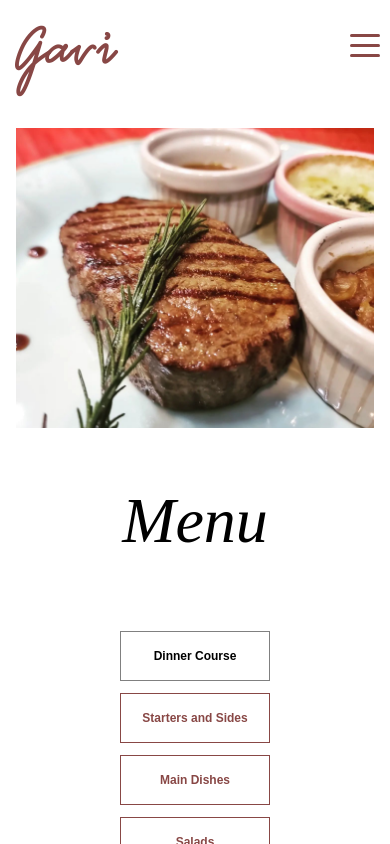
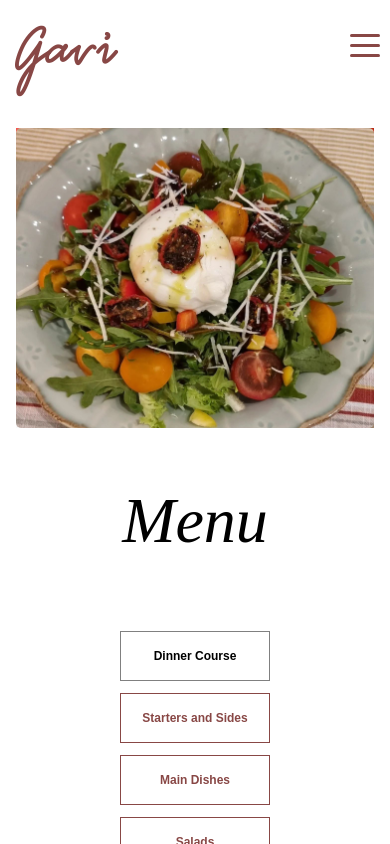
Before and after one commit to Matthiaswf/Gavi-Wine-Restaurant, a Vue app: page /menu in a window 390 px wide. Built offline with nearby package versions, Linux system fonts and the light colour scheme; a web font is replaced by a local one.

Commit message:
Mobile MenuGallery implemented

```diff
--- /dev/null
+++ b/src/components/MenuGallery.vue
@@ -0,0 +1,101 @@
+<template>
+  <Swiper
+    :modules="modules"
+    :slides-per-view="1"
+    :space-between="50"
+    @swiper="onSwiper"
+    @slideChange="onSlideChange"
+    class="swiper"
+    :allow-touch-move="false"
+    :autoplay="{ delay: 2000, disableOnInteraction: false }"
+    :effect="'fade'"
+    :speed="2000"
+  >
+    <SwiperSlide><div class="swiper-item item1"></div></SwiperSlide>
+    <SwiperSlide><div class="swiper-item item2"></div></SwiperSlide>
+    <SwiperSlide><div class="swiper-item item3"></div></SwiperSlide>
+    <SwiperSlide><div class="swiper-item item4"></div></SwiperSlide>
+    <SwiperSlide><div class="swiper-item item5"></div></SwiperSlide>
+    <SwiperSlide><div class="swiper-item item6"></div></SwiperSlide>
+
+    <!-- Add more slides as needed -->
+  </Swiper>
+</template>
+
+<script>
+// import Swiper core and required modules
+import {
+  Navigation,
+  Pagination,
+  Scrollbar,
+  A11y,
+  Autoplay,
+  EffectFade,
+} from 'swiper/modules';
+
+// Import Swiper Vue.js components
+import { Swiper, SwiperSlide } from 'swiper/vue';
+
+// Import Swiper styles
+import 'swiper/css';
+import 'swiper/css/navigation';
+import 'swiper/css/pagination';
+import 'swiper/css/scrollbar';
+import 'swiper/css/effect-fade';
+
+export default {
+  components: {
+    Swiper,
+    SwiperSlide,
+  },
+  setup() {
+    const onSwiper = (swiper) => {
+      console.log(swiper);
+    };
+    const onSlideChange = () => {
+      console.log('slide change');
+    };
+    return {
+      onSwiper,
+      onSlideChange,
+      modules: [Navigation, Pagination, Scrollbar, A11y, Autoplay, EffectFade],
+    };
+  },
+};
+</script>
+
+<style scoped>
+.swiper {
+  width: 100%;
+  height: 100%;
+}
+.swiper-item {
+  width: 100%;
+  height: 100%;
+  background-repeat: no-repeat;
+  background-size: cover;
+  background-position: center;
+  z-index: 0;
+  overflow: hidden;
+  border-radius: 5px;
+}
+.item1 {
+  background-image: url('../assets/MobileImages/home/9.jpg');
+}
+.item2 {
+  background-image: url('../assets/menuGallery/1.jpg');
+}
+.item3 {
+  background-image: url('../assets/menuGallery/2.jpg');
+}
+
+.item4 {
+  background-image: url('../assets/sliderImages/slider4.jpg');
+}
+.item5 {
+  background-image: url('../assets/MobileImages/home/2.jpg');
+}
+.item6 {
+  background-image: url('../assets/MobileImages/home/3.jpg');
+}
+</style>
--- a/src/views/MenuView.vue
+++ b/src/views/MenuView.vue
@@ -1,6 +1,6 @@
 <template>
   <div class="menu-container">
-    <div class="mobile-banner"></div>
+    <MenuGallery class="mobile-banner"></MenuGallery>
     <div class="introduction">
       <div class="title">Menu</div>
       <div class="menu-text">
@@ -320,11 +320,16 @@
 
 <script>
 import { ref } from 'vue';
+import MenuGallery from '@/components/MenuGallery.vue';
 export default {
+  components: {
+    MenuGallery,
+  },
   setup() {
     const filter = ref('Dinner Course');
     return {
       filter,
+      MenuGallery,
     };
   },
 };
```
Also changed, not shown: src/assets/menuGallery/1.jpg (added), src/assets/menuGallery/2.jpg (added).
